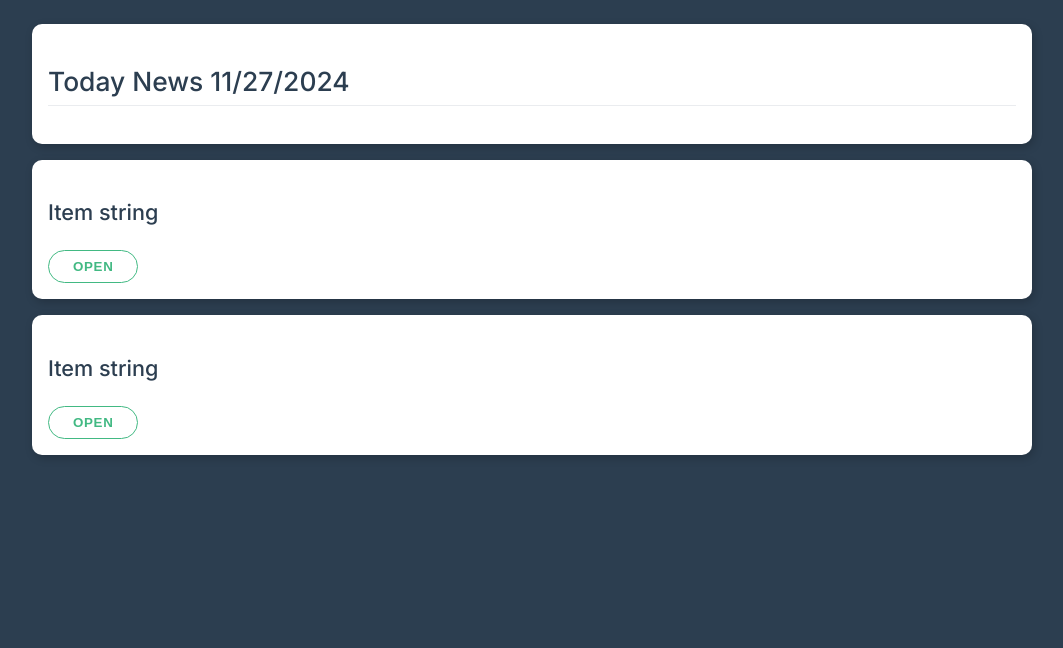
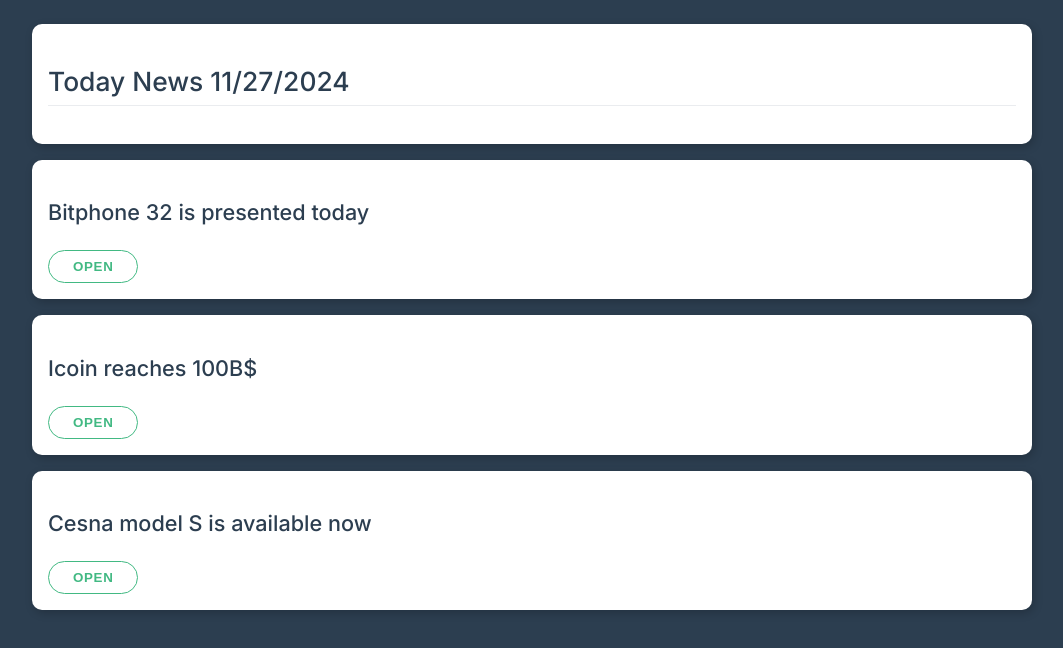
Before and after one commit to rkozhan/vue, a Vue app: page / in a window 1280 px wide. Shown: the top 648 px of the page, without its empty margins (108-1171 px from the left). Built offline with nearby package versions, Linux system fonts and the light colour scheme.

Commit message:
props to component

```diff
--- a/src/App.vue
+++ b/src/App.vue
@@ -4,8 +4,11 @@
       <h2>Today News {{ now }}</h2>
     </div>
 
-    <app-news></app-news>
-    <AppNews></AppNews>
+    <app-news
+      v-for="item in news"
+      :key="item"
+      :title="item"
+    ></app-news>
   </div>
 </template>
 
@@ -16,7 +19,6 @@ export default {
   data () {
     return {
       now: new Date().toLocaleDateString(),
-      isOpen: false,
       news: [
         'Bitphone 32 is presented today',
         'Icoin reaches 100B$',
--- a/src/AppNews.vue
+++ b/src/AppNews.vue
@@ -1,6 +1,6 @@
 <template>
     <div class="card">
-      <h3>{{ item }}</h3>
+      <h3>{{ title }}</h3>
       <button class="btn" @click="isOpen = !isOpen">Open</button>
       <p v-if="isOpen">Lorem, ipsum dolor sit amet consectetur adipisicing elit. Delectus atque ipsa accusamus et eius sapiente?</p>
     </div>
@@ -8,6 +8,10 @@
 
 <script>
 export default {
+  // PROPS: vue get from props arr to merge with data()
+  props: [
+    'title'
+  ],
   data () {
     return {
       item: 'Item string',
```
